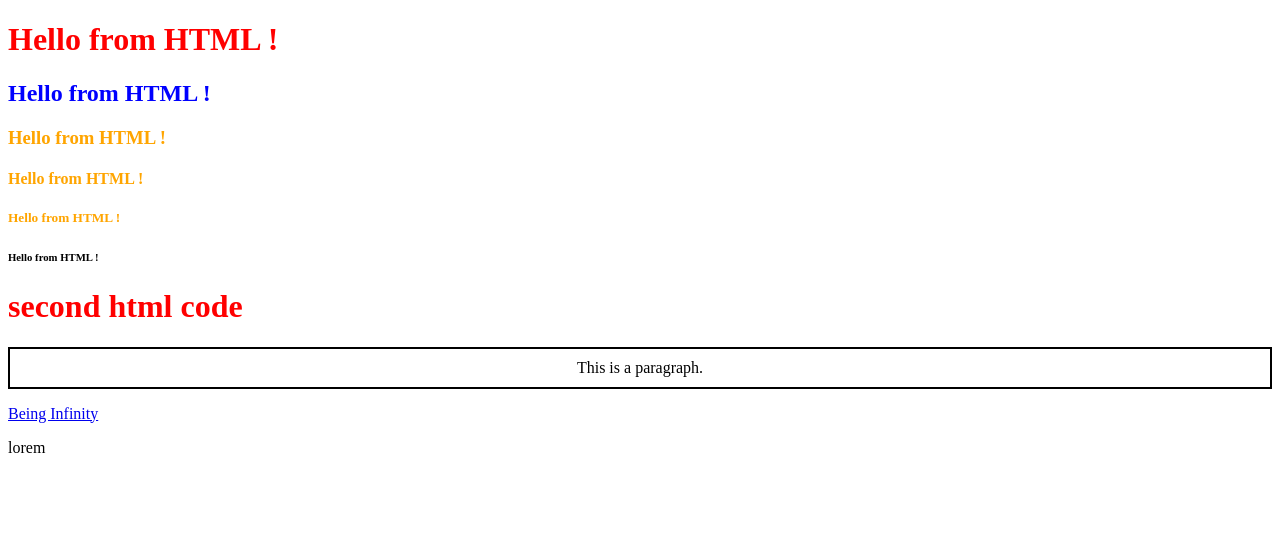
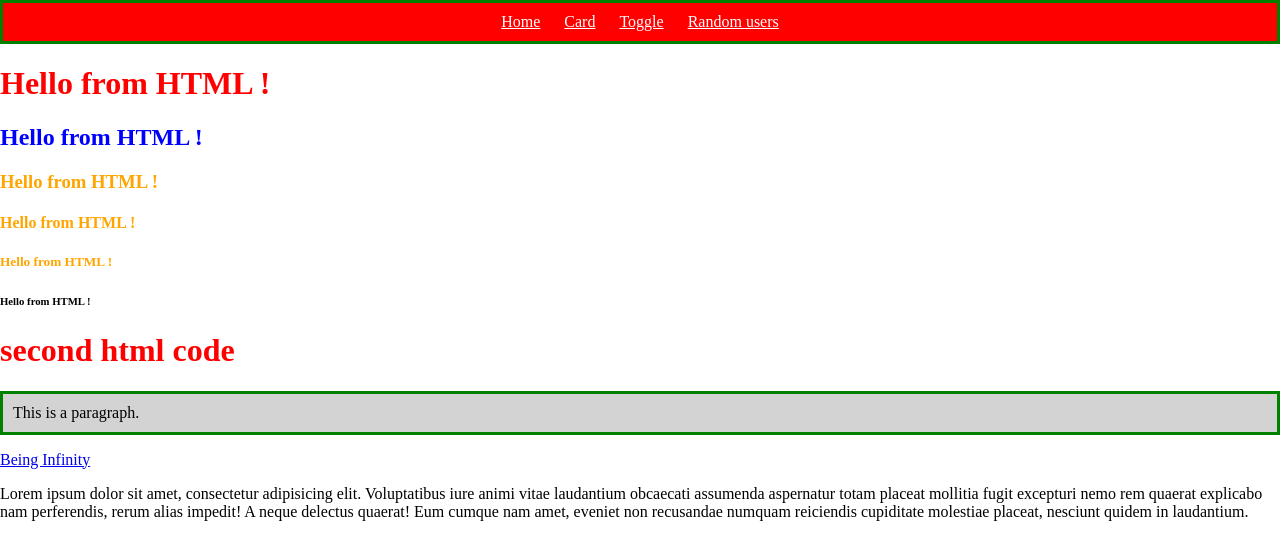
Before and after one commit to G-249/autosuggest, a website: page frontend/index.html in a window 1280 px wide. Drawn offline with Linux system fonts and the light colour scheme.

Commit message:
create navbar

```diff
--- a/frontend/css/index.css
+++ b/frontend/css/index.css
@@ -8,10 +8,34 @@ h1{
     color:orange;
 }
 .para{
-    border: 2px;
-    border-color: black;
+    border: 3px;
+    border-color: green;
     border-style: solid;
     padding: 10px;
-    text-align: center;
+    background-color: lightgray;
 
 }
+.navbar{
+    background-color: black;
+    color: white;
+    padding: 10px;
+    background-color: red;
+    text-align: center;
+    border-color: green;
+    border-style: solid;
+}
+.navbar a{
+    color: white;
+    padding: 10px;
+    text-align: center;
+}
+
+.navbar a:hover{
+    background-color: rgb(217, 181, 181);
+    color: blue;
+    text-decoration: none;
+
+}
+body{
+    margin: 0;
+}
--- a/frontend/index.html
+++ b/frontend/index.html
@@ -7,6 +7,12 @@
     <link rel="stylesheet" href="./css/index.css">
 </head>
 <body>
+    <div class="navbar" >
+        <a href="">Home</a>
+        <a href="">Card</a>
+        <a href="">Toggle</a>
+        <a href="">Random users</a>
+    </div>
     <h1>Hello from HTML !</h1>
     <h2 id="heading-2">Hello from HTML !</h2>
     <h3 class="heading">Hello from HTML !</h3>
@@ -16,7 +22,8 @@
     <h1>second html code</h1>
     <p class="para">This is a paragraph.</p>
     <a href="https://www.being-infinity.com/" target="_blank">Being Infinity</a>
-    <p>lorem </p>
+    <p>Lorem ipsum dolor sit amet, consectetur adipisicing elit. Voluptatibus iure animi vitae laudantium obcaecati assumenda aspernatur totam placeat mollitia fugit excepturi nemo rem quaerat explicabo nam perferendis, rerum alias impedit! A neque delectus quaerat! Eum cumque nam amet, eveniet non recusandae numquam reiciendis cupiditate molestiae placeat, nesciunt quidem in laudantium. </p>
+
 
     <script src="./js/index.js"></script>
 </body>
```
